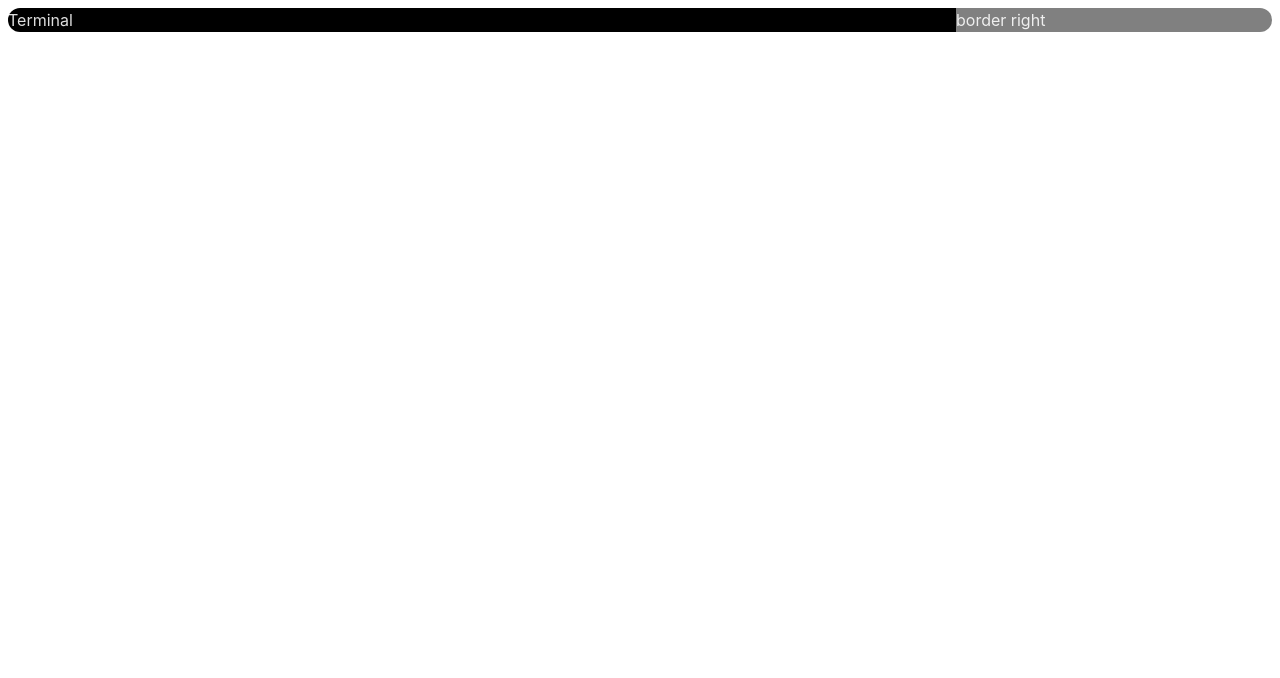
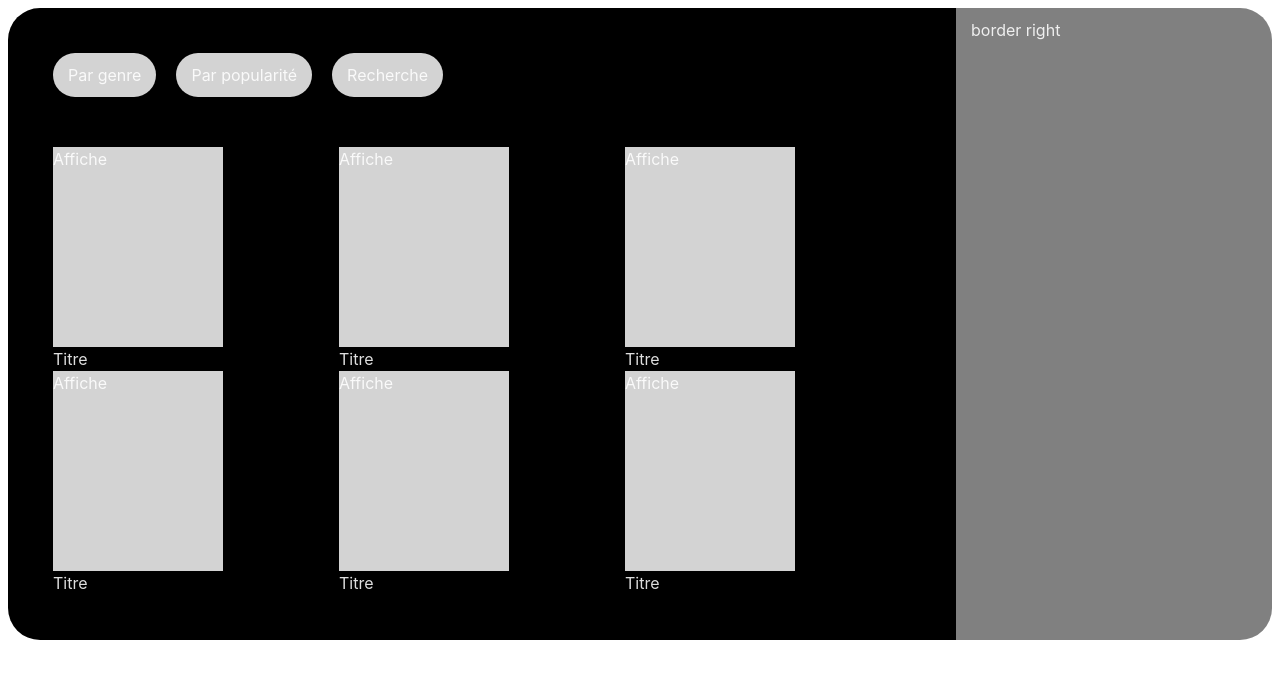
Before and after one commit to P4tt4te/la-borne, a React (Vite) app: page / in a window 1280 px wide. Shown: the top 678 px of the page. Built offline with nearby package versions, Linux system fonts and the light colour scheme.

Commit message:
movie cards

```diff
--- a/src/App.css
+++ b/src/App.css
@@ -4,13 +4,51 @@
 }
 
 .terminal-border-left {
+  padding: 45px 45px;
   background-color: black;
   border-radius: 32px 0 0 32px;
   width: 75%;
 }
 
 .terminal-border-right {
+  padding: 10px 15px;
   background-color: gray;
   border-radius: 0 32px 32px 0;
   width: 25%;
 }
+
+.terminal-buttons-filter {
+  display: inline-flex;
+  margin-bottom: 50px;
+}
+
+.terminal-buttons-filter .button-filter {
+  background-color: lightgray;
+  margin-right: 20px;
+  padding: 10px 15px;
+  border-radius: 32px;
+}
+
+.movie-cards {
+  display: grid;
+
+}
+
+.movie-poster {
+  background-color: lightgray;
+  width: 170px;
+  height: 200px;
+  margin-right: 30px;
+}
+
+@media (min-width: 600px) {
+  .movie-cards { grid-template-columns: repeat(2, 1fr); }
+}
+
+@media (min-width: 900px) {
+  .movie-cards { grid-template-columns: repeat(3, 1fr); }
+}
+
+@media (min-width: 900px) {
+  .movie-cards { grid-template-columns: repeat(3, 1fr); }
+}
--- /dev/null
+++ b/src/components/MovieCard.jsx
@@ -0,0 +1,16 @@
+import React from "react";
+
+const MovieCard = () => {
+    return (
+        <div className="movie-card">
+            <div className="movie-poster">
+                Affiche
+            </div>
+            <div className="movie-title">
+                Titre
+            </div>
+        </div>
+    )
+}
+
+export default MovieCard;
--- a/src/components/views/Terminal.jsx
+++ b/src/components/views/Terminal.jsx
@@ -1,12 +1,41 @@
 import React from "react";
+import MovieCard from "../MovieCard";
 
 const Terminal = ({
     handleChangeView
 }) => {
+    const buttonsFilter = [
+        "Par genre",
+        "Par popularité",
+        "Recherche"
+    ]
+
+    const moviesCard = [
+        "titre1",
+        "titre2",
+        "titre3",
+        "titre1",
+        "titre2",
+        "titre3"
+    ]
+
     return (
         <div className="terminal">
             <div className="terminal-border-left">
-                Terminal
+                <div className="terminal-buttons-filter">
+                    {
+                        buttonsFilter.map((buttonFilter, i) => (
+                            <div className="button-filter" key={i}>{buttonFilter}</div>
+                        ))
+                    }
+                </div>
+                <div className="movie-cards">
+                    {
+                        moviesCard.map((movieCard, i) => (
+                            <MovieCard title={movieCard} key={i} />
+                        ))
+                    }
+                </div>
             </div>
             <div className="terminal-border-right">
                 border right
```
